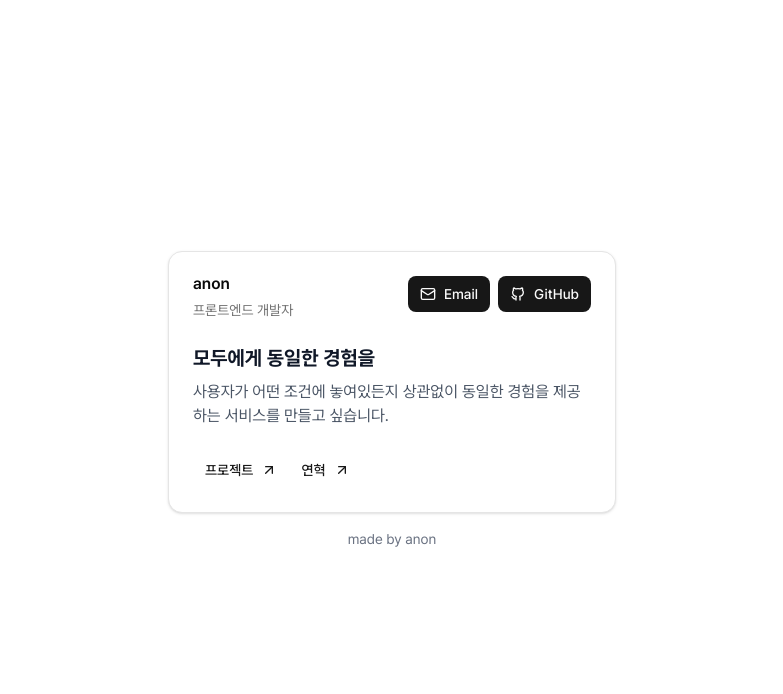
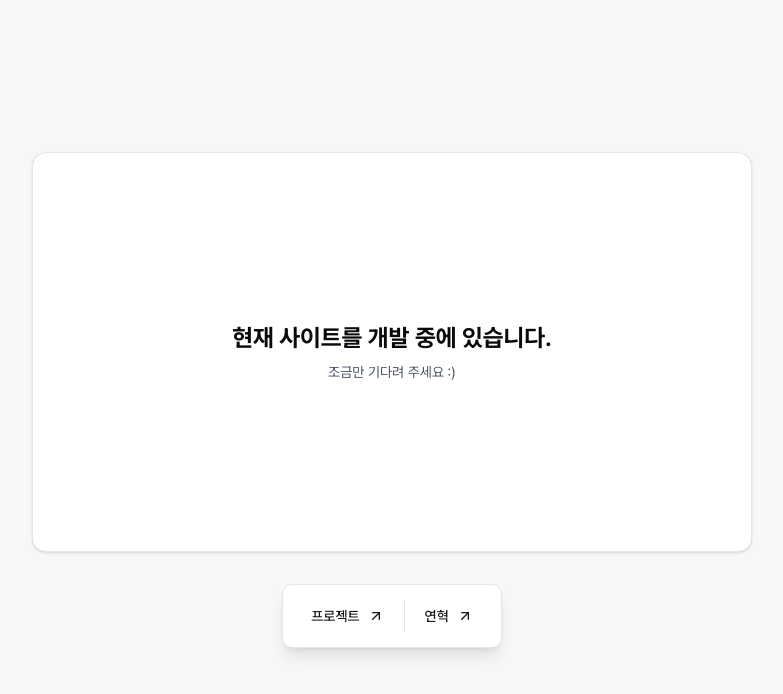
Before and after one commit to anon-js/qnon.kr, a Next.js app: page / in a window 1280 px wide. Shown: the top 694 px of the page, without its empty margins (248-1031 px from the left). Built offline with nearby package versions, Linux system fonts and the light colour scheme.

Commit message:
developing: expanding profileCard

```diff
--- a/app/page.tsx
+++ b/app/page.tsx
@@ -1,12 +1,5 @@
-import { ProfileCard } from '@/components/ui/profileCard';
+import { ProfileCard } from '@/components/ProfileCard';
 
 export default function Home() {
-  return (
-    <div className="flex flex-col items-center justify-center h-screen p-4 gap-4">
-      <ProfileCard />
-      <footer>
-        <p className="text-sm text-gray-500 text-center">made by anon</p>
-      </footer>
-    </div>
-  );
+  return <ProfileCard />;
 }
--- /dev/null
+++ b/components/ProfileCard/components/DefaultCard.tsx
@@ -0,0 +1,13 @@
+interface DefaultCardProps {
+  title: string;
+  description: string;
+}
+
+export function DefaultCard({ title, description }: DefaultCardProps) {
+  return (
+    <div className="h-full flex flex-col items-center justify-center">
+      <h1 className="text-2xl font-bold">{title}</h1>
+      <p className="mt-2 text-sm text-gray-600">{description}</p>
+    </div>
+  );
+}
--- /dev/null
+++ b/components/ProfileCard/components/ExpandingCard.tsx
@@ -0,0 +1,20 @@
+import { Button } from '@/components/ui/button';
+import { XIcon } from 'lucide-react';
+
+interface ExpandingCardProps {
+  toggleExpand: () => void;
+  title: string;
+  description: string;
+}
+
+export function ExpandingCard({ toggleExpand, title, description }: ExpandingCardProps) {
+  return (
+    <div className="w-full h-full p-8">
+      <Button className="fixed top-6 right-6" variant="ghost" onClick={toggleExpand}>
+        <XIcon className="size-6" />
+      </Button>
+      <h1 className="text-2xl font-bold">{title}</h1>
+      <p className="mt-2 text-sm text-gray-600">{description}</p>
+    </div>
+  );
+}
--- /dev/null
+++ b/components/ProfileCard/index.tsx
@@ -0,0 +1,65 @@
+'use client';
+
+import { Button } from '@/components/ui/button';
+import { Separator } from '@/components/ui/separator';
+import { ArrowUpRightIcon } from 'lucide-react';
+import * as motion from 'motion/react-client';
+import { useEffect, useState } from 'react';
+import { DefaultCard } from './components/DefaultCard';
+import { ExpandingCard } from './components/ExpandingCard';
+
+export function ProfileCard() {
+  const [isExpanded, setIsExpanded] = useState(false);
+
+  const toggleExpand = () => {
+    setIsExpanded(!isExpanded);
+  };
+
+  useEffect(() => {
+    if (typeof document !== 'undefined') {
+      document.body.style.overflow = isExpanded ? 'hidden' : 'auto';
+    }
+    return () => {
+      if (typeof document !== 'undefined') {
+        document!.body.style.overflow = 'auto';
+      }
+    };
+  }, [isExpanded]);
+
+  return (
+    <div className="flex flex-col items-center justify-center min-h-screen p-4 bg-[#f7f7f9]">
+      <motion.div
+        layout
+        className={`
+          bg-white shadow-sm transition-all duration-500 ease-in-out
+          ${
+            isExpanded
+              ? 'fixed w-screen h-screen z-[100] rounded-none border-none'
+              : 'relative w-100 h-180 md:w-180 md:h-100 z-10 rounded-xl border'
+          }
+        `}
+      >
+        {isExpanded ? (
+          <ExpandingCard
+            toggleExpand={toggleExpand}
+            title="현재 사이트를 개발 중에 있습니다."
+            description="조금만 기다려 주세요 :)"
+          />
+        ) : (
+          <DefaultCard title="현재 사이트를 개발 중에 있습니다." description="조금만 기다려 주세요 :)" />
+        )}
+      </motion.div>
+      {!isExpanded && (
+        <div className="mt-8 p-4 h-16 flex items-center space-x-2 bg-white rounded-lg border shadow-lg z-20">
+          <Button variant="link" onClick={toggleExpand}>
+            프로젝트 <ArrowUpRightIcon />
+          </Button>
+          <Separator orientation="vertical" />
+          <Button variant="link" onClick={toggleExpand}>
+            연혁 <ArrowUpRightIcon />
+          </Button>
+        </div>
+      )}
+    </div>
+  );
+}
--- a/components/ui/profileCard.tsx
+++ /dev/null
@@ -1,60 +0,0 @@
-'use client';
-import { Button } from '@/components/ui/button';
-import {
-  Card,
-  CardAction,
-  CardContent,
-  CardDescription,
-  CardFooter,
-  CardHeader,
-  CardTitle,
-} from '@/components/ui/card';
-import { IconBrandGithub } from '@tabler/icons-react';
-import { ArrowUpRightIcon, MailIcon } from 'lucide-react';
-import Link from 'next/link';
-import { useState } from 'react';
-
-export function ProfileCard() {
-  const [isOpenCard, setIsOpenCard] = useState<boolean>(false);
-
-  function handleCardClick() {
-    setIsOpenCard(!isOpenCard);
-  }
-
-  return (
-    <Card
-      className={`transform transition-all duration-500 ${isOpenCard ? 'fixed w-full h-full rounded-none border-none' : 'relative w-md h-md'}`}
-    >
-      <CardHeader>
-        <CardTitle>anon</CardTitle>
-        <CardDescription>프론트엔드 개발자</CardDescription>
-        <CardAction className="flex gap-2">
-          <Button asChild>
-            <Link href="mailto:anon@qnon.kr" target="_blank" rel="noopener noreferrer">
-              <MailIcon /> Email
-            </Link>
-          </Button>
-          <Button asChild>
-            <Link href="https://github.com/anon-js" target="_blank" rel="noopener noreferrer">
-              <IconBrandGithub /> GitHub
-            </Link>
-          </Button>
-        </CardAction>
-      </CardHeader>
-      <CardContent>
-        <h1 className="text-xl text-gray-900 font-bold">모두에게 동일한 경험을</h1>
-        <p className="mt-2 text-base text-gray-600">
-          사용자가 어떤 조건에 놓여있든지 상관없이 동일한 경험을 제공하는 서비스를 만들고 싶습니다.
-        </p>
-      </CardContent>
-      <CardFooter>
-        <Button variant="link" onClick={handleCardClick}>
-          프로젝트 <ArrowUpRightIcon />
-        </Button>
-        <Button variant="link" onClick={handleCardClick}>
-          연혁 <ArrowUpRightIcon />
-        </Button>
-      </CardFooter>
-    </Card>
-  );
-}
```
